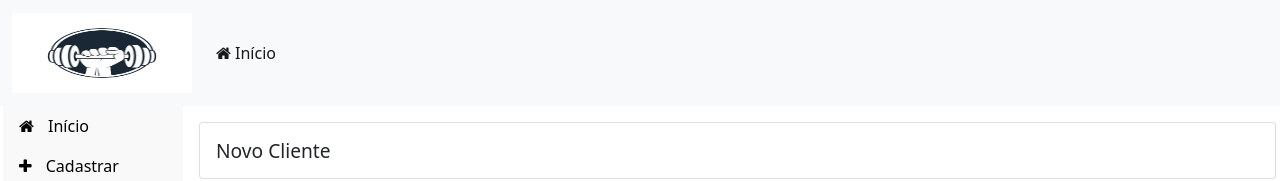
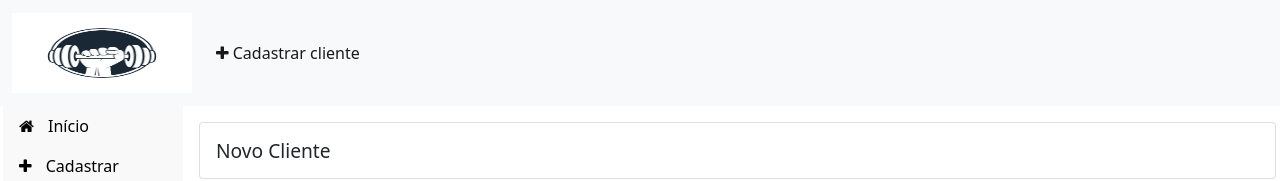
Before and after one commit to francelinom/FMS-Academia-Fitness, an Angular app: page /clientes/create in a window 1280 px wide. Shown: the top 181 px of the page. Built offline with nearby package versions, Linux system fonts and the light colour scheme.

Commit message:
navegaçao entre components

```diff
--- a/src/app/components/cliente/cliente-create/cliente-create.component.ts
+++ b/src/app/components/cliente/cliente-create/cliente-create.component.ts
@@ -1,3 +1,4 @@
+import { HeaderService } from './../../template/header/header.service';
 import { Cliente } from './../cliente.model';
 import { ClienteService } from './../cliente.service';
 import { Component, OnInit } from '@angular/core';
@@ -15,7 +16,17 @@ export class ClienteCreateComponent implements OnInit {
     endereco: '',
   };
 
-  constructor(private router: Router, private clienteService: ClienteService) {}
+  constructor(
+    private router: Router,
+    private clienteService: ClienteService,
+    private headerService: HeaderService
+  ) {
+    headerService.headerData = {
+      title: 'Cadastrar cliente',
+      icon: 'fa fa-plus',
+      routeUrl: '/clientes/create',
+    };
+  }
 
   ngOnInit(): void {}
 
--- a/src/app/components/cliente/cliente-list/cliente-list.component.ts
+++ b/src/app/components/cliente/cliente-list/cliente-list.component.ts
@@ -1,3 +1,4 @@
+import { HeaderService } from './../../template/header/header.service';
 import { ClienteService } from './../cliente.service';
 import { Cliente } from './../cliente.model';
 import { Component, OnInit } from '@angular/core';
@@ -10,7 +11,16 @@ import { Component, OnInit } from '@angular/core';
 export class ClienteListComponent implements OnInit {
   clientes!: Cliente[];
 
-  constructor(private clienteService: ClienteService) {}
+  constructor(
+    private clienteService: ClienteService,
+    private headerService: HeaderService
+  ) {
+    headerService.headerData = {
+      title: 'Lista de cliente',
+      icon: 'fa fa-eye',
+      routeUrl: '/clientes',
+    };
+  }
 
   ngOnInit(): void {
     this.clienteService.list().subscribe((clientes) => {
--- /dev/null
+++ b/src/app/components/template/header/header-data.model.ts
@@ -0,0 +1,5 @@
+export interface HeaderData {
+  title: string;
+  icon: string;
+  routeUrl: string;
+}
--- a/src/app/components/template/header/header.component.html
+++ b/src/app/components/template/header/header.component.html
@@ -9,8 +9,8 @@
     <div class="collapse navbar-collapse" id="navbarNav">
       <ul class="navbar-nav">
         <li class="nav-item">
-          <a class="nav-link active" aria-current="page" href="#">
-            <i class="fa fa-home"></i> Início
+          <a class="nav-link active" aria-current="page" routerLink="{{routeUrl}}">
+            <i ngClass="{{icon}}"></i> {{title}}
           </a>
         </li>
       </ul>
--- a/src/app/components/template/header/header.component.ts
+++ b/src/app/components/template/header/header.component.ts
@@ -1,15 +1,25 @@
+import { HeaderService } from './header.service';
 import { Component, OnInit } from '@angular/core';
 
 @Component({
   selector: 'app-header',
   templateUrl: './header.component.html',
-  styleUrls: ['./header.component.css']
+  styleUrls: ['./header.component.css'],
 })
 export class HeaderComponent implements OnInit {
+  constructor(private headerService: HeaderService) {}
 
-  constructor() { }
+  ngOnInit(): void {}
 
-  ngOnInit(): void {
+  get title(): string {
+    return this.headerService.headerData.title;
   }
 
+  get icon(): string {
+    return this.headerService.headerData.icon;
+  }
+
+  get routeUrl(): string {
+    return this.headerService.headerData.routeUrl;
+  }
 }
--- /dev/null
+++ b/src/app/components/template/header/header.service.ts
@@ -0,0 +1,24 @@
+import { Injectable } from '@angular/core';
+import { BehaviorSubject } from 'rxjs';
+import { HeaderData } from './header-data.model';
+
+@Injectable({
+  providedIn: 'root',
+})
+export class HeaderService {
+  private _headerData = new BehaviorSubject<HeaderData>({
+    title: 'Início',
+    icon: 'fa fa-home',
+    routeUrl: '',
+  });
+
+  constructor() {}
+
+  get headerData(): HeaderData {
+    return this._headerData.value;
+  }
+
+  set headerData(headerData: HeaderData) {
+    this._headerData.next(headerData);
+  }
+}
--- a/src/app/views/home/home.component.ts
+++ b/src/app/views/home/home.component.ts
@@ -1,15 +1,19 @@
+import { HeaderService } from './../../components/template/header/header.service';
 import { Component, OnInit } from '@angular/core';
 
 @Component({
   selector: 'app-home',
   templateUrl: './home.component.html',
-  styleUrls: ['./home.component.css']
+  styleUrls: ['./home.component.css'],
 })
 export class HomeComponent implements OnInit {
-
-  constructor() { }
-
-  ngOnInit(): void {
+  constructor(private headerService: HeaderService) {
+    headerService.headerData = {
+      title: 'Início',
+      icon: 'fa fa-home',
+      routeUrl: '/',
+    };
   }
 
+  ngOnInit(): void {}
 }
```
Also changed, not shown: 1 other file (tests, documents, lock files or other folders).
